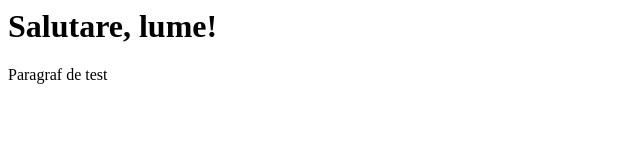
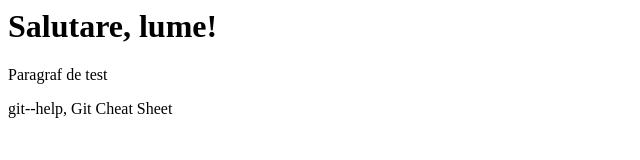
Before and after one commit to bogda79/my-first-repository, a plain HTML site: page index.html in a window 1280 px wide. Shown: the whole page, without its empty margins (0-640 px from the left). Drawn offline with Linux system fonts and the light colour scheme.

Commit message:
Git --help

```diff
--- a/index.html
+++ b/index.html
@@ -1,2 +1,3 @@
 <h1>Salutare, lume!</h1>
 <p>Paragraf de test</p>
+<p>git--help, Git Cheat Sheet</p>
```
